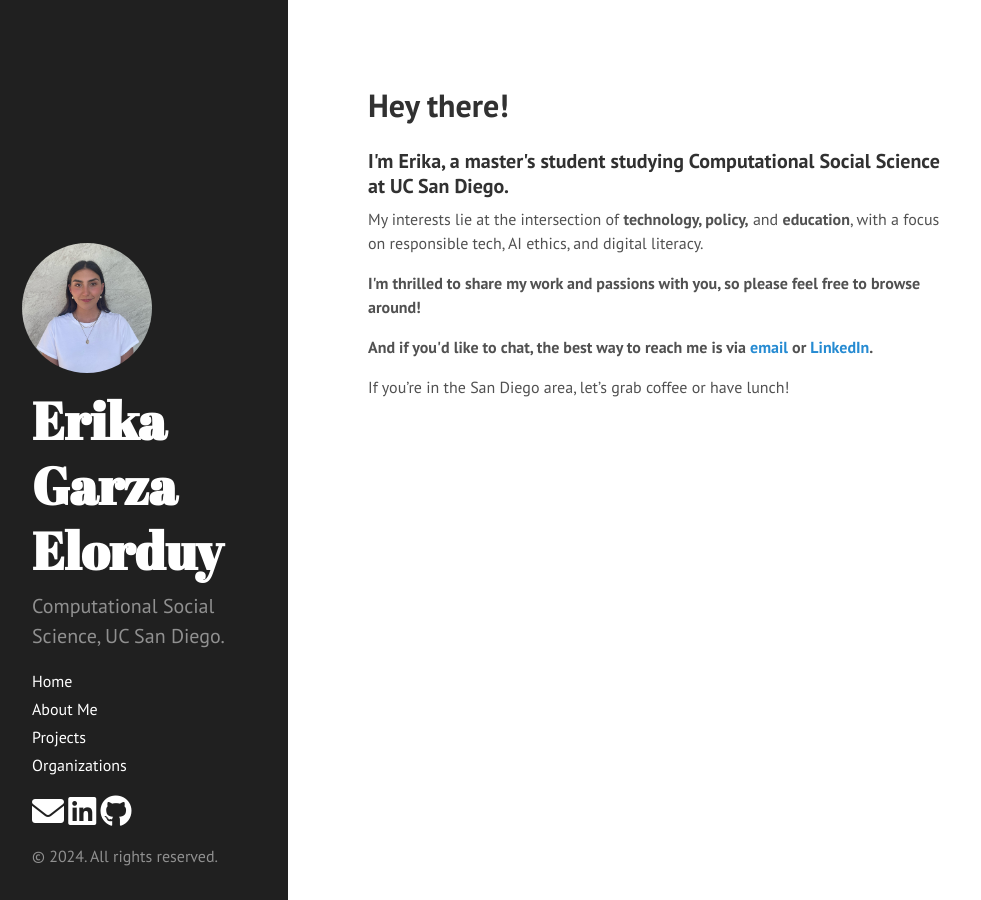
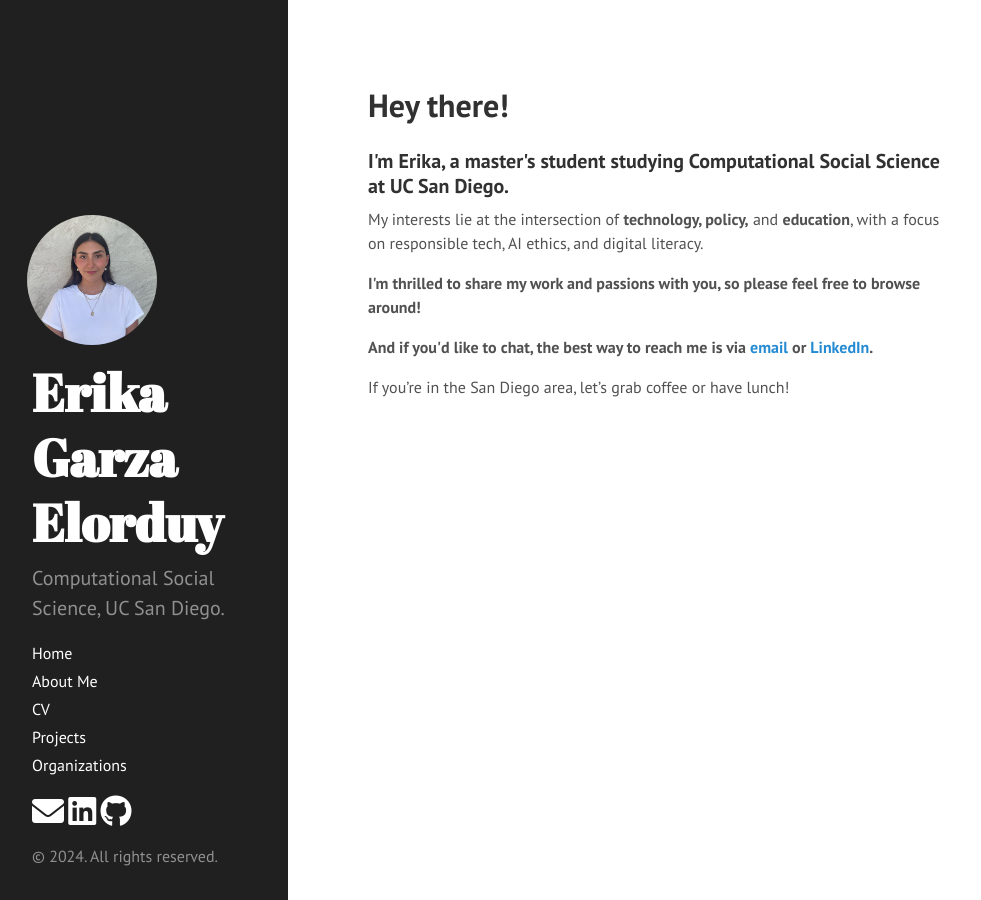
Before and after one commit to e-garzaelorduy/e-garzaelorduy.github.io, a Jekyll site: the page built from index.html, in a window 1280 px wide. Shown: the whole page, without its empty margins (0-981 px from the left). Built offline with Jekyll 4.4.1, drawn with Linux system fonts in a browser that asks for light colours; Markdown is read by kramdown in place of the engine named in the settings; the list of posts is cut into pages by our own code.

```diff
--- a/_includes/sidebar.html
+++ b/_includes/sidebar.html
@@ -17,6 +17,7 @@
     <nav class="sidebar-nav">
       <a class="sidebar-nav-item{% if page.url == site.baseurl or page.url == site.baseurl | append: "/" %} active{% endif %}" href="{{ site.baseurl }}/">Home</a>
       <a class="sidebar-nav-item{% if page.url == '/about' %} active{% endif %}" href="{{ site.baseurl }}/about">About Me</a>
+      <a class="sidebar-nav-item{% if page.url == '/CV' %} active{% endif %}" href="{{ site.baseurl }}/about">CV</a>
       <a class="sidebar-nav-item{% if page.url == '/projects' %} active{% endif %}" href="{{ site.baseurl }}/projects">Projects</a>
       <a class="sidebar-nav-item{% if page.url == '/organizations' %} active{% endif %}" href="{{ site.baseurl }}/organizations">Organizations</a>
     </nav>
--- a/assets/css/hyde.css
+++ b/assets/css/hyde.css
@@ -260,13 +260,13 @@ a.sidebar-nav-item:focus {
   height: 130px; /* Ensures a square size for the circular crop */
   border-radius: 50%; /* Makes the image circular */
   display: block;
-  margin: 0 auto 15px -10px; /* Centers the image horizontally and adds space below */
+  margin: 0 auto 15px -5px; /* Centers the image horizontally and adds space below */
 }
 
 /* Adjust size and spacing of social media icons */
 .sidebar-social i {
   font-size: 2em; /* Increases icon size; adjust as needed */
-  margin-right: 40px; /* Adds space between icons */
+  margin-right: 80px; /* Adds space between icons */
 }
 
 .sidebar-social i:last-child {
```
Also changed, not shown: CV.md (added, +8 -0 lines).
